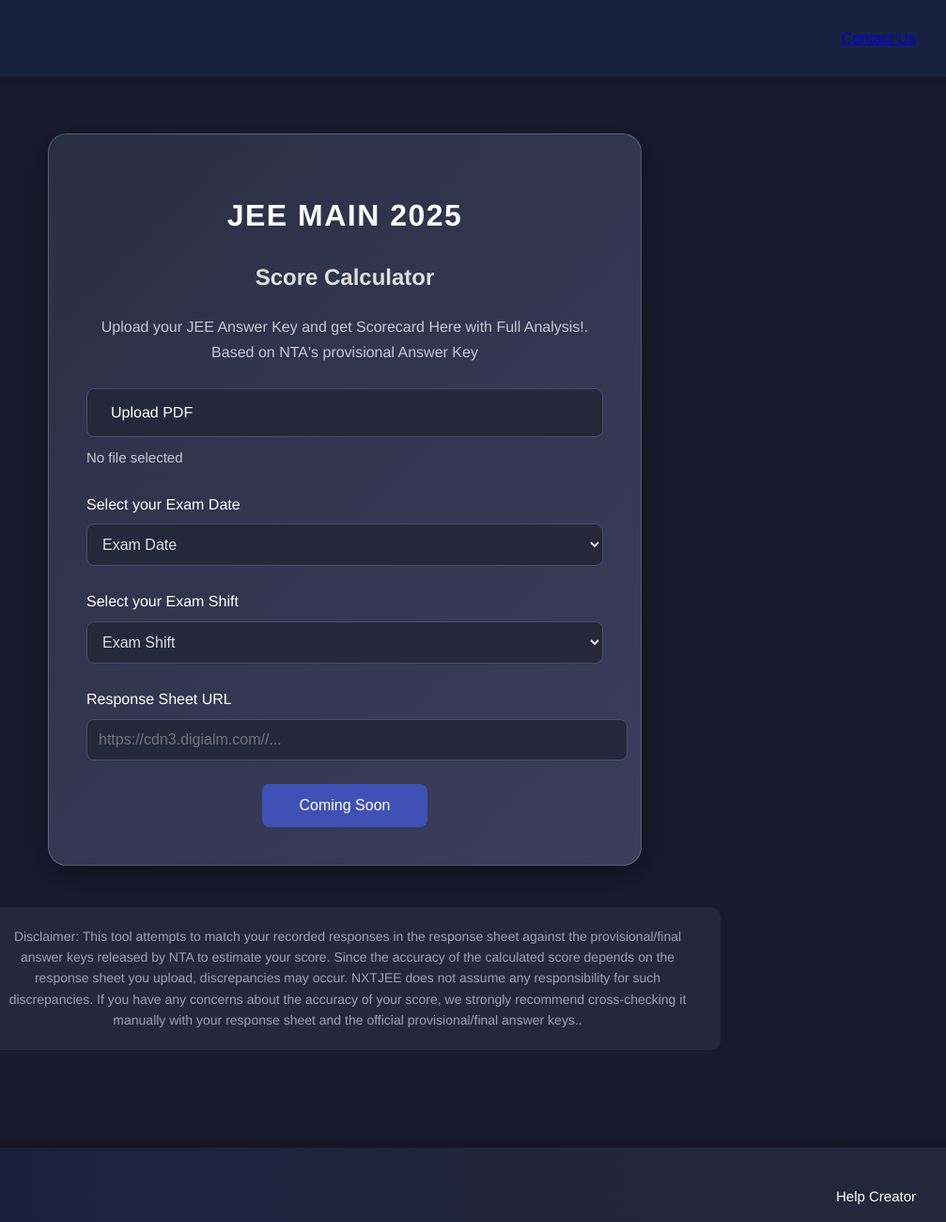
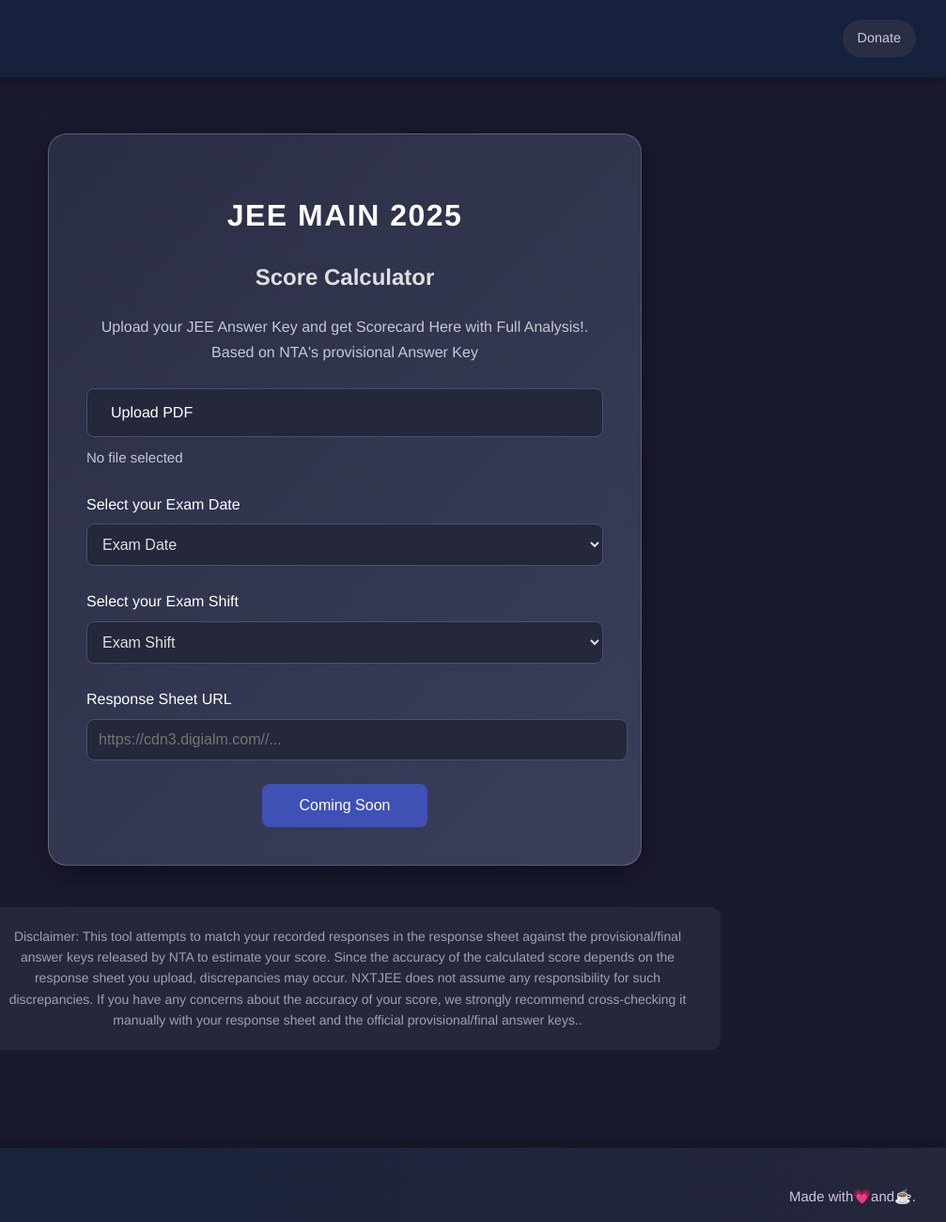
Before and after one commit to riishabhsharma/Scorecard-generator, a plain HTML site: page index.html in a window 1280 px wide. Shown: the top 1300 px of the page at 94% size, 273-1280 px from the left. Drawn offline with Linux system fonts and the light colour scheme.

Commit message:
minor changes!

```diff
--- a/index.html
+++ b/index.html
@@ -19,7 +19,8 @@
       </text>
     </svg>
 
-    <a href="mailto:rishabhsharmaa007@gmail.com" class="nav-link">Contact Us</a>
+    <!-- <a href="mailto:rishabhsharmaa007@gmail.com" class="nav-link">Contact Us</a> -->
+    <a href="/helpcreator.html" class="nav-button">Donate</a>
   </nav>
 
   <!-- Main Content -->
@@ -78,10 +79,10 @@
   <!-- Footer -->
   <footer class="footer">
     <p>© 2025 NXTJEE. All rights reserved.</p>
-    <!-- <p>Made with💗and☕ in India.</p> -->
     <div class="footer-links">
       <!-- <a href="https://github.com/#" target="_blank">GitHub</a> -->
-      <a href="/helpcreator.html">Help Creator</a>
+      <!-- <a href="/helpcreator.html">Help Creator</a> -->
+      <p>Made with💗and☕.</p>
       <!-- <a href="/privacy">Privacy Policy</a> -->
     </div>
   </footer>
```
Also changed, not shown: helpcreator.html (+1 -1 lines).
